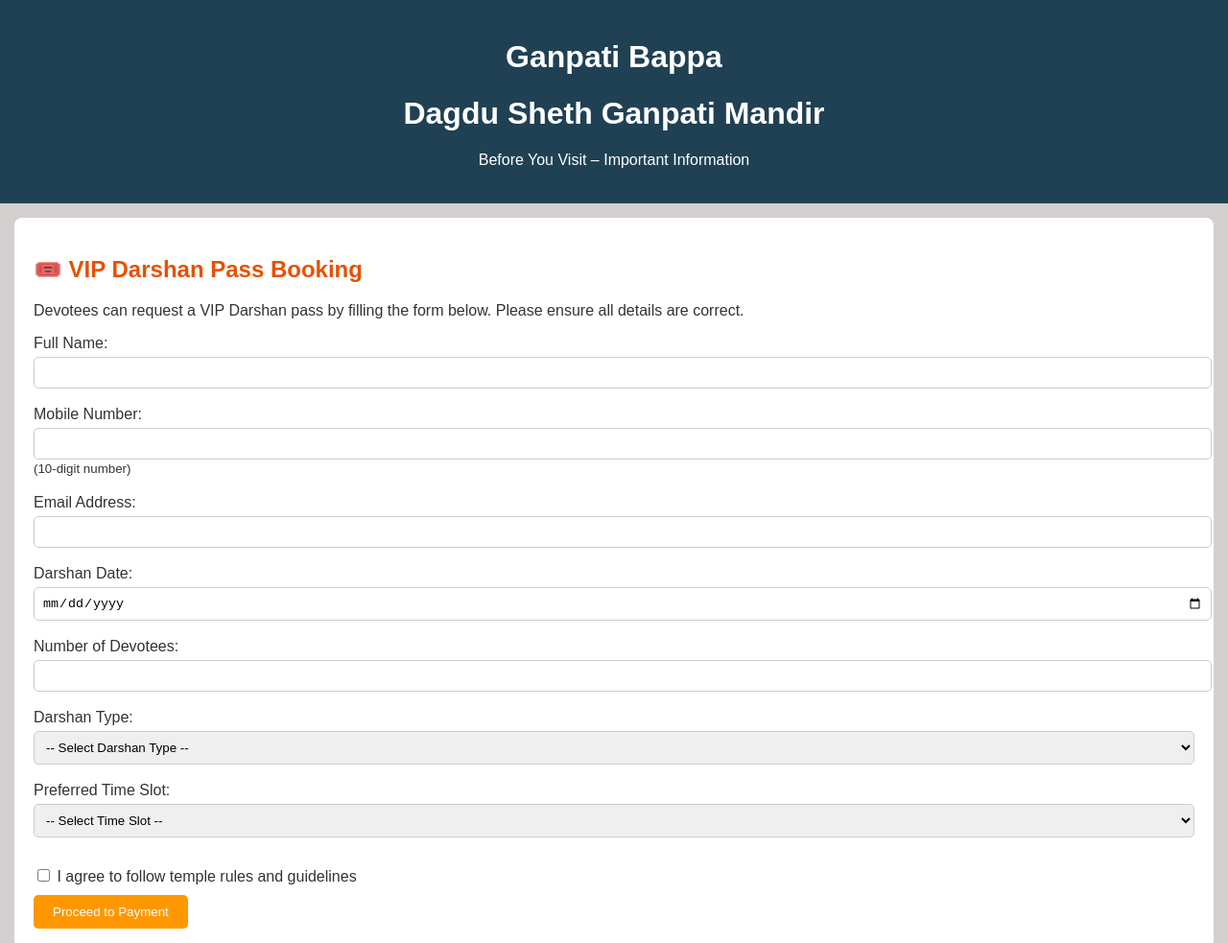
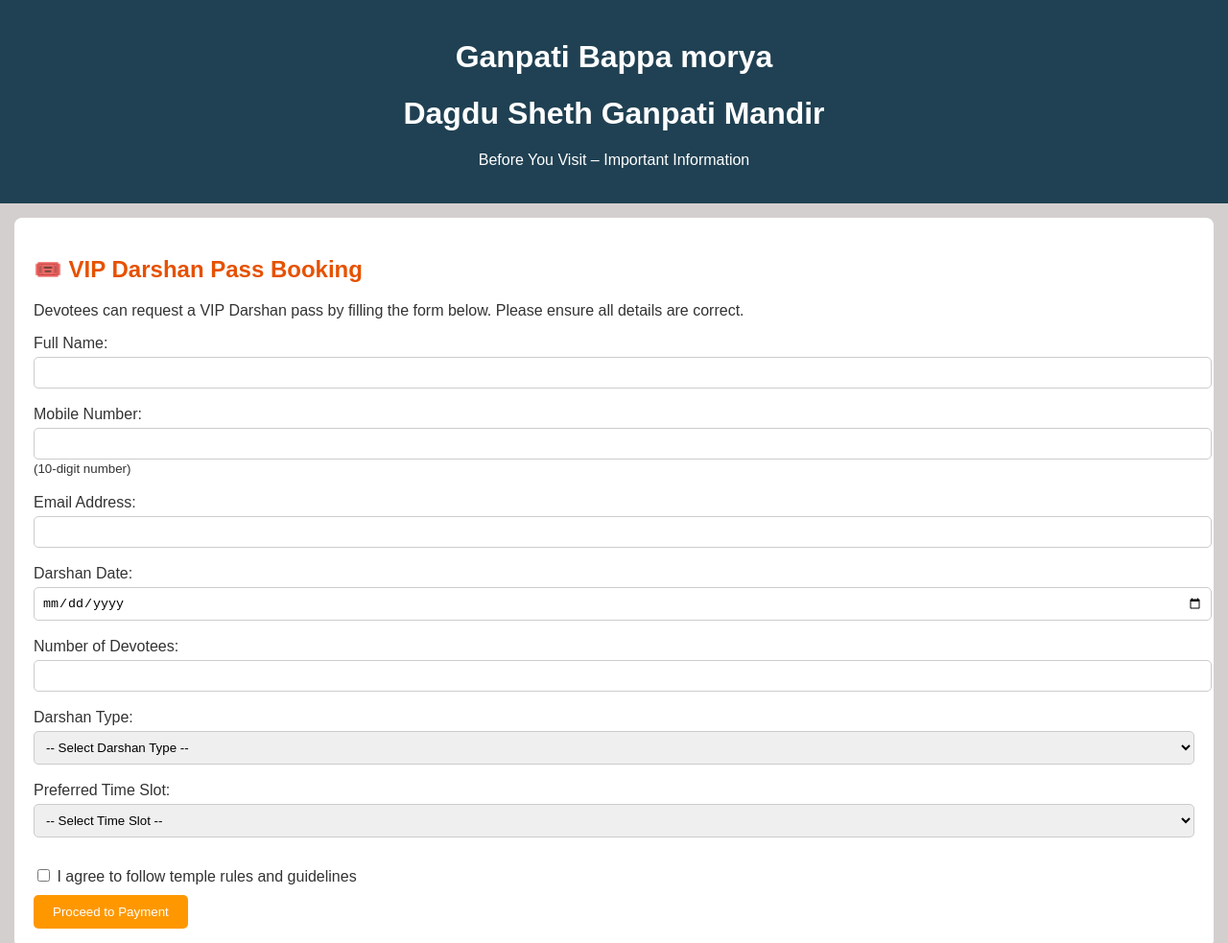
Before and after one commit to Saurabhp-DevOps/dagdusheth-app, a plain HTML site: page index.html in a window 1280 px wide. Shown: the top 983 px of the page at 96% size. Drawn offline with Linux system fonts and the light colour scheme.

Commit message:
New CI 2

```diff
--- a/index.html
+++ b/index.html
@@ -11,7 +11,7 @@
     <body>
 
         <header>
-            <h1>Ganpati Bappa</h1>
+            <h1>Ganpati Bappa morya</h1>
             <h1>Dagdu Sheth Ganpati Mandir</h1>
             <p>Before You Visit – Important Information</p>
         </header>
```
